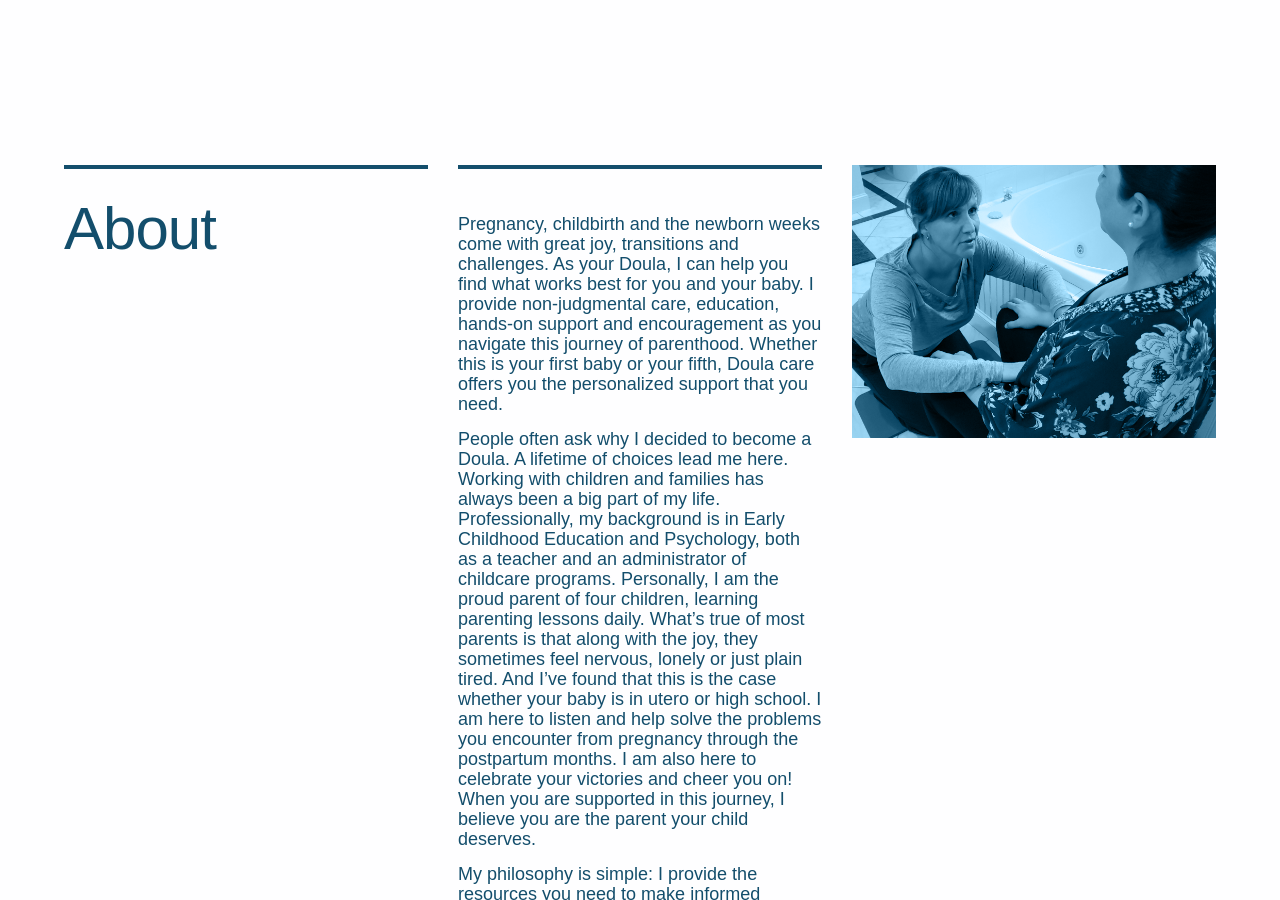
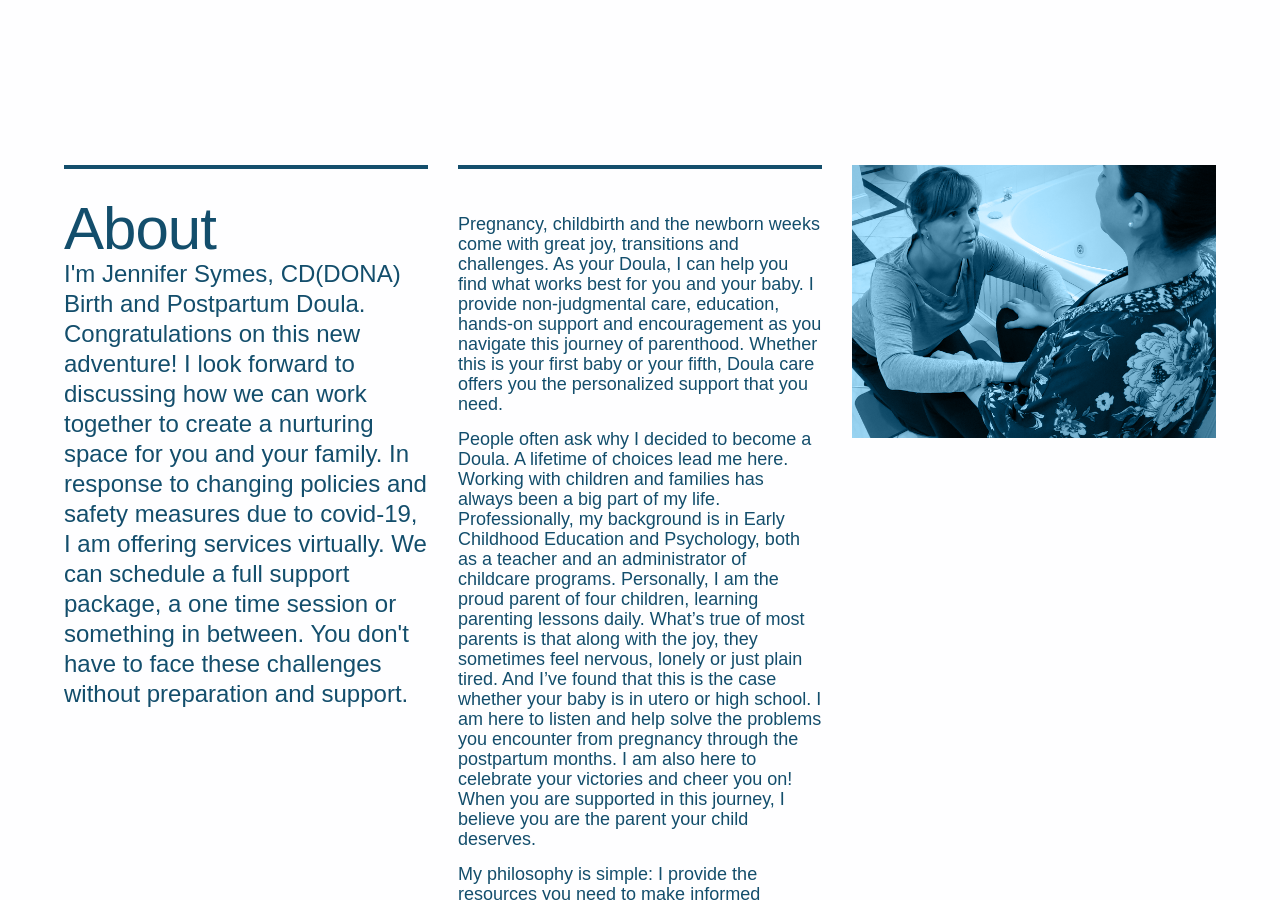
Before and after one commit to aidensymes/harbordoula.com, a Jekyll site: the page built from home.markdown, in a window 1280 px wide and 900 px high, scrolled down 949 px. Built offline with Jekyll 4.4.1, drawn with Linux system fonts in a browser that asks for light colours; nearby versions of some CDN libraries; some web fonts are replaced; some of the changed lines change nothing that is shown.

Commit message:
Updated Home

```diff
--- a/home.markdown
+++ b/home.markdown
@@ -4,11 +4,10 @@ date: 2019-06-16 18:53:00 Z
 permalink: "/"
 blurb: Caring support before, during and after your baby's birth. Serving Boston,
   North Shore and Southern NH.
-about-info: "                                                                                                                                                                                                                                   \n\n\n\nI'm
-  Jennifer Symes, CD(DONA) Birth and Postpartum Doula. \n\nCongratulations on this
-  new adventure! I look forward to discussing how we can work together to create a
-  nurturing space for you and your family.\n\nIn response to changing policies and
-  safety measures due to covid-19, I am offering services virtually. We can schedule
+about-intro: "I'm Jennifer Symes, CD(DONA) Birth and Postpartum Doula. \n\nCongratulations
+  on this new adventure! I look forward to discussing how we can work together to
+  create a nurturing space for you and your family.\n\nIn response to changing policies
+  and safety measures due to covid-19, I am offering services virtually. We can schedule
   a full support package, a one time session or something in between. You don't have
   to face these challenges without preparation and support."
 about: "Pregnancy, childbirth and the newborn weeks come with great joy, transitions
```
